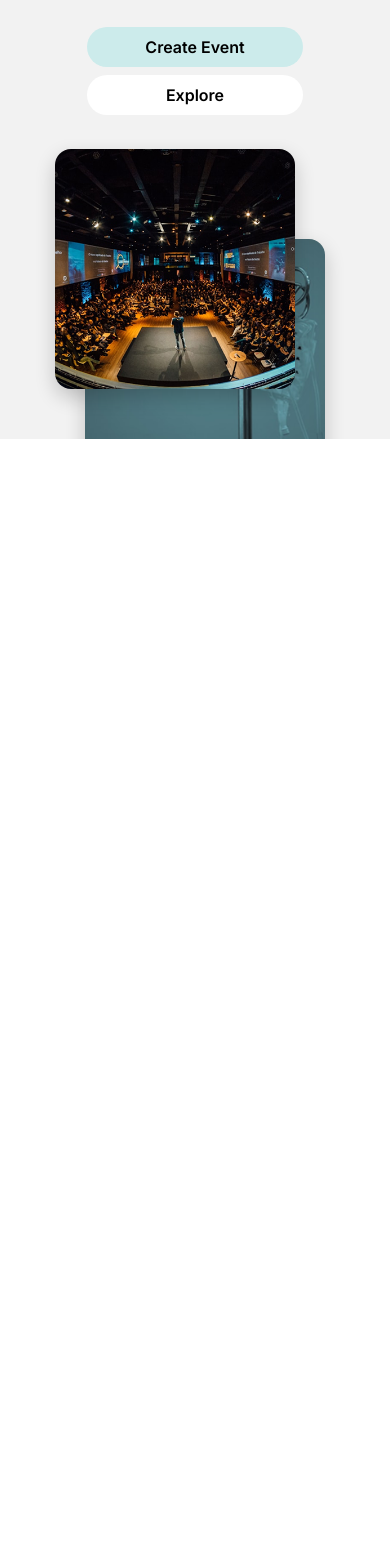
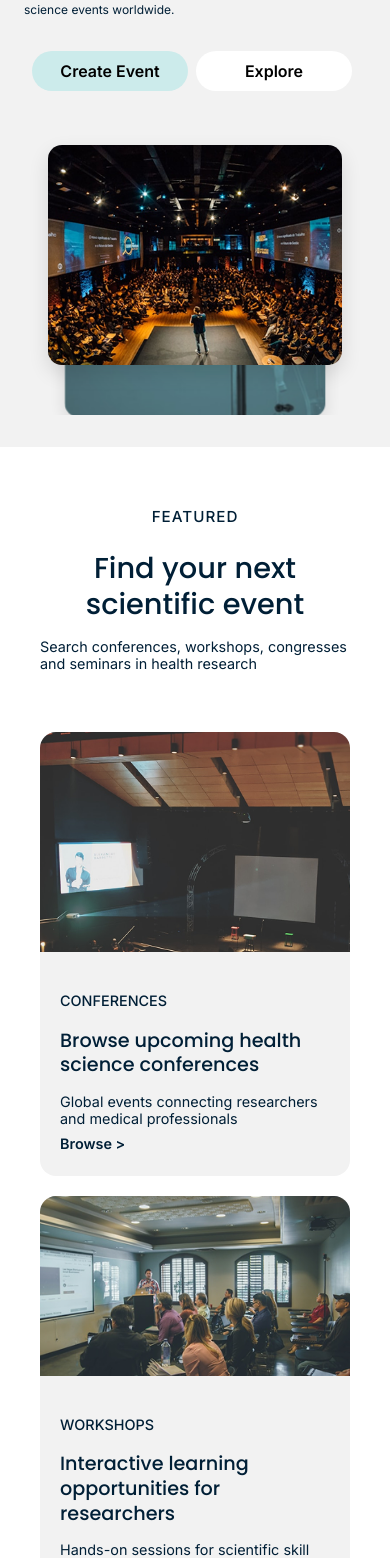
Before and after one commit to saidi-djoumana/DAWproject-frontend, a Vue app: page / in a window 390 px wide. Shown: the part 296-1854 px from the top of the page. Before the commit the page ends 844 px from the top, so only its background shows below. Built offline with nearby package versions, Linux system fonts and the light colour scheme.

Commit message:
add featured section to the home

```diff
--- /dev/null
+++ b/src/components/FeaturedSection.vue
@@ -0,0 +1,283 @@
+<template>
+  <section class="featured-section">
+    <div class="content">
+      <h4 class="label">Featured</h4>
+      <h2 class="title">Find your next scientific event</h2>
+      <p class="subtitle">
+        Search conferences, workshops, congresses and seminars in health research
+      </p>
+
+      <!-- Two-column section -->
+      <div class="featured-grid">
+        <!-- Left section: 2/3 -->
+        <div class="featured-left">
+          <img src="@/assets/conferences.png" alt="Conferences" class="featured-img-left">
+          <div class="featured-text text-bg-left">
+            <h5 class="small-title">Conferences</h5>
+            <h3 class="big-title">Browse upcoming health science conferences</h3>
+            <p>Global events connecting researchers and medical professionals</p>
+            <span class="cta">Browse &gt;</span>
+          </div>
+        </div>
+
+        <!-- Right section: 1/3 -->
+        <div class="featured-right">
+          <img src="@/assets/workshops.png" alt="Workshops" class="featured-img-right">
+          <div class="featured-text text-bg-right">
+            <h5 class="small-title">Workshops</h5>
+            <h3 class="big-title">Interactive learning opportunities for researchers</h3>
+            <p>Hands-on sessions for scientific skill development</p>
+            <span class="cta">Explore &gt;</span>
+          </div>
+        </div>
+      </div>
+    </div>
+  </section>
+</template>
+
+<style scoped>
+/* ===== FEATURED TITLE SECTION ===== */
+.featured-section {
+  width: 100%;
+  padding: 80px 0;
+  display: flex;
+  justify-content: center;
+  box-sizing: border-box;
+  overflow-x: hidden;
+}
+
+.content {
+  max-width: 1200px;
+  width: 100%;
+  text-align: center;
+  margin: 0 auto;
+  box-sizing: border-box;
+}
+
+.label {
+  font-family: 'Inter', sans-serif;
+  font-size: 0.95rem;
+  font-weight: 500;
+  color: #001F36;
+  letter-spacing: 1px;
+  text-transform: uppercase;
+}
+
+.title {
+  font-family: 'Poppins', sans-serif;
+  font-size: clamp(1.8rem, 4vw, 2.5rem);
+  font-weight: 500;
+  color: #001F36;
+  margin-bottom: 16px;
+  line-height: 1.25;
+}
+
+.subtitle {
+  font-family: 'Inter', sans-serif;
+  font-size: clamp(0.75rem, 1vw, 1rem);
+  color: #001F36;
+  margin-top: 0;
+}
+
+/* ===== FEATURED GRID ===== */
+.featured-grid {
+  display: flex;
+  gap: 2rem;
+  margin-top: 60px;
+  flex-wrap: wrap;
+  align-items: stretch;
+}
+
+/* ===== LEFT SECTION ===== */
+.featured-left {
+  flex: 2 1 0;
+  display: flex;
+  align-items: stretch;
+  border-radius: 16px;
+  overflow: hidden;
+}
+
+.featured-img-left {
+  flex: 0 0 40%; /* narrower width for first image */
+  width: 100%;
+  object-fit: cover;
+  border-top-left-radius: 16px;
+  border-bottom-left-radius: 16px;
+}
+
+.text-bg-left {
+  flex: 1;
+  background-color: #F2F2F2;
+  display: flex;
+  flex-direction: column;
+  justify-content: center;
+  padding: 20px;
+  text-align: left; /* align text to left */
+  border-top-right-radius: 16px;
+  border-bottom-right-radius: 16px;
+}
+
+/* ===== RIGHT SECTION ===== */
+.featured-right {
+  flex: 1 1 0;
+  display: flex;
+  flex-direction: column;
+  border-radius: 16px;
+  overflow: hidden;
+}
+
+.featured-img-right {
+  width: 100%;
+  object-fit: cover;
+  flex: 1;
+  border-top-left-radius: 16px;
+  border-top-right-radius: 16px;
+}
+
+.text-bg-right {
+  flex: 1;
+  background-color: #F2F2F2;
+  display: flex;
+  flex-direction: column;
+  justify-content: center;
+  padding: 20px;
+  text-align: left; /* align text to left */
+  border-bottom-left-radius: 16px;
+  border-bottom-right-radius: 16px;
+}
+
+/* ===== TEXT STYLES ===== */
+.small-title {
+  font-family: 'Inter', sans-serif;
+  font-size: 0.9rem;
+  font-weight: 500;
+  color: #001F36;
+  margin-bottom: 8px;
+  text-transform: uppercase;
+}
+
+.big-title {
+  font-family: 'Poppins', sans-serif;
+  font-size: clamp(1.4rem, 2.5vw, 1.8rem);
+  font-weight: 500;
+  margin-bottom: 8px;
+  line-height: 1.3;
+  color: #001F36;
+}
+
+.featured-left p,
+.featured-right p,
+.cta {
+  font-family: 'Inter', sans-serif;
+  font-size: 0.9rem;
+  color: #001F36; /* make CTA same color as text */
+  margin-bottom: 8px;
+}
+
+.cta {
+    margin: 20px 0;
+  font-weight: 600;
+  cursor: pointer;
+}
+
+/* ===== RESPONSIVE: 1024px ===== */
+@media (max-width: 1024px) {
+    .featured-section{
+    padding: 40px;
+    }
+
+  /* LEFT IMAGE */
+  .featured-left .featured-img-left {
+    flex: 0 0 30%; /* smaller left image */
+    width: 50%; /* allow flex to control width */
+  }
+
+  /* RIGHT IMAGE */
+  .featured-right .featured-img-right {
+    flex: 0 0 35%; /* smaller right image */
+    width: auto; /* allow flex to control width */
+  }
+}
+
+
+/* ===== RESPONSIVE: 425px AND BELOW ===== */
+@media (max-width: 425px) {
+  .featured-grid {
+    flex-direction: column;
+    gap: 20px;
+  }
+
+  /* LEFT + RIGHT: use column flex so image first, then text.
+     Align content to the left so stacked texts sit to the left of the container */
+  .featured-left,
+  .featured-right {
+    display: flex;
+    flex-direction: column;
+    align-items: flex-start; /* left-align stacked content */
+    overflow: visible;
+    border-radius: 16px;
+    background: transparent;
+  }
+
+  /* IMAGES: don't force a fixed height or overflow */
+  .featured-left .featured-img-left,
+  .featured-right .featured-img-right {
+    width: 100%;
+    height: auto;
+    max-height: none;
+    display: block;
+    object-fit: cover;
+    border-radius: 16px 16px 0 0;
+    flex: 0 0 auto;
+  }
+
+  /* conferences image size on phones */
+  .featured-left .featured-img-left {
+    max-height: 220px;
+    height: auto;
+    object-fit: cover;
+  }
+
+  /* second image slightly smaller on phones */
+  .featured-right .featured-img-right {
+    max-height: 180px;
+    height: auto;
+    object-fit: cover;
+    display: block;
+  }
+
+  /* TEXT BLOCKS: left-aligned and padded so text sits at left edge */
+  .text-bg-left,
+  .text-bg-right {
+    width: 100%;
+    display: block;
+    padding: 16px 20px;        /* extra left padding for clearer left alignment */
+    box-sizing: border-box;
+    border-radius: 0 0 16px 16px;
+    text-align: left;          /* stack text to the left */
+    background-color: #F2F2F2;
+    overflow: visible;
+  }
+
+  /* Make sure titles and following content have space and are visible */
+  .big-title {
+    font-size: 1.2rem;
+    margin-bottom: 8px;
+    line-height: 1.3;
+  }
+
+  .subtitle,
+  .featured-left p,
+  .featured-right p,
+  .cta {
+    font-size: 0.9rem;
+    margin-bottom: 8px;
+    display: block;
+    text-align: left; /* ensure paragraph/cta text also left-aligned */
+  }
+
+  .cta {
+    margin-top: 8px;
+  }
+}
+</style>
--- a/src/components/Hero.vue
+++ b/src/components/Hero.vue
@@ -38,6 +38,8 @@
   padding: 80px 40px;
   display: flex;
   justify-content: center;
+  box-sizing: border-box;   /* ensure padding doesn't cause overflow */
+  overflow-x: hidden;       /* prevent horizontal scroll from translated images */
 }
 
 .hero-container {
@@ -123,6 +125,7 @@
   display: flex;
   justify-content: center;
   align-items: center;
+
 }
 
 .image-stack {
@@ -221,67 +224,117 @@
 
 /* ===== MOBILE BREAKPOINT (480px) ===== */
 @media (max-width: 480px) {
+  /* container and text */
   .hero {
-    padding: 0px;
+    padding: 16px 12px 32px; /* added extra bottom padding so content has breathing room */
+    box-sizing: border-box;
+    overflow-x: hidden;
   }
 
   .hero-container {
     flex-direction: column;
-    align-items: center; /* center everything horizontally */
-    gap: 1.5rem;
+    align-items: flex-start; /* stack content and align to left */
+    gap: 1rem;
+    width: 100%;
   }
 
   .hero-left {
     width: 100%;
-    max-width: 320px;  /* limit width to prevent overflow */
-    text-align: center;
+    max-width: 420px;        /* allow a bit more width for left-aligned text */
+    text-align: left;        /* left-align stacked text */
+    padding: 8px 12px;
+    box-sizing: border-box;
   }
 
   .hero-left h1 {
-    font-size: clamp(1.4rem, 7vw, 1.8rem);
+    font-size: clamp(1.3rem, 7vw, 1.8rem);
   }
 
   .hero-left p {
-    font-size: clamp(0.75rem, 3vw, 0.9rem);
+    font-size: clamp(0.75rem, 3vw, 0.95rem);
   }
 
-.hero-buttons {
-  flex-direction: column;      /* stack buttons vertically */
-  width: 100%;
-  gap: 0.5rem;
-  justify-content: center;     /* vertical spacing in column layout */
-  align-items: center;         /* center buttons horizontally */
-}
-
+  /* keep buttons side-by-side on mobile */
+  .hero-buttons {
+    display: flex;
+    flex-direction: row;       /* side-by-side */
+    gap: 0.5rem;
+    width: auto;
+    justify-content: flex-start; /* left aligned under the text */
+    align-items: center;
+    padding: 0 8px;
+    flex-wrap: wrap;           /* allow wrap if space is very tight */
+  }
 
   .btn-create, .btn-explore {
-    width: 100%;
-    max-width: 180px;
+    width: auto;               /* don't force full width */
+    min-width: 120px;         /* give buttons a reasonable tappable size */
+    padding: 10px 18px;
+    display: inline-flex;
+    align-items: center;
+    justify-content: center;
   }
 
+  /* stacked, overlapping images but contained */
   .hero-right {
     width: 100%;
     display: flex;
-    justify-content: center;     /* center images */
-    overflow: hidden;            /* prevent horizontal overflow */
+    justify-content: center;
+    align-items: center;
+    padding: 8px;
+    box-sizing: border-box;
+    overflow: hidden; /* keep overlaps from causing horizontal scroll */
   }
 
   .image-stack {
-    max-width: 240px;            /* restrict image stack width */
+    position: relative;      /* allow absolute children to overlap */
     width: 100%;
-    position: relative;
+    max-width: 280px;        /* fits narrow screens */
+    height: 220px;           /* container height to hold the stack */
+    margin: 0 auto 8px;      /* small bottom gap */
+    box-sizing: border-box;
   }
 
-  .hero-img.top {
-    width: 100%;
-    transform: translate(-20px, -40px); /* smaller offset */
+  .hero-img {
+    position: absolute;
+    left: 50%;
+    transform: translateX(-50%);
+    width: 110%;             /* slightly wider for visual overlap */
+    max-width: 320px;
+    height: auto;
+    max-height: 220px;
+    border-radius: 14px;
+    object-fit: cover;
+    box-shadow: 0 8px 20px rgba(0,0,0,0.12);
+    transition: transform 0.25s ease, opacity 0.25s ease;
   }
 
+  /* top image sits above and slightly up/left */
+  .hero-img.top {
+    z-index: 3;
+    top: -6px;
+    transform: translateX(-50%) translateY(0);
+    width: 105%;
+    opacity: 1;
+  }
+
+  /* bottom image: start slightly below and animate up into place */
   .hero-img.bottom {
-    width: 100%;
-    transform: translate(10px, 50px);   /* smaller offset */
+    z-index: 1;
+    top: 48px;
+    /* start slightly lower and invisible, then slide up */
+    transform: translateX(-50%) translateY(18px) scale(0.98);
+    opacity: 0;
+    width: 95%;
+    animation: heroBottomSlideUp 360ms ease 120ms forwards;
+  }
+
+  /* keyframes for slide-up animation (scoped to mobile) */
+  @keyframes heroBottomSlideUp {
+    to {
+      transform: translateX(-50%) translateY(0) scale(0.98);
+      opacity: 0.98;
+    }
   }
 }
-
-
 </style>
--- a/src/pages/Home.vue
+++ b/src/pages/Home.vue
@@ -1,7 +1,9 @@
 <template>
     <Hero />
+    <FeaturedSection />
 </template>
 
 <script setup>
 import Hero from '@/components/Hero.vue';
+import FeaturedSection from '@/components/FeaturedSection.vue';
 </script>
```
Also changed, not shown: src/components/NavbarAuth.vue (+26 -21 lines), src/assets/conferences.png (added), src/assets/workshops.png (added).
